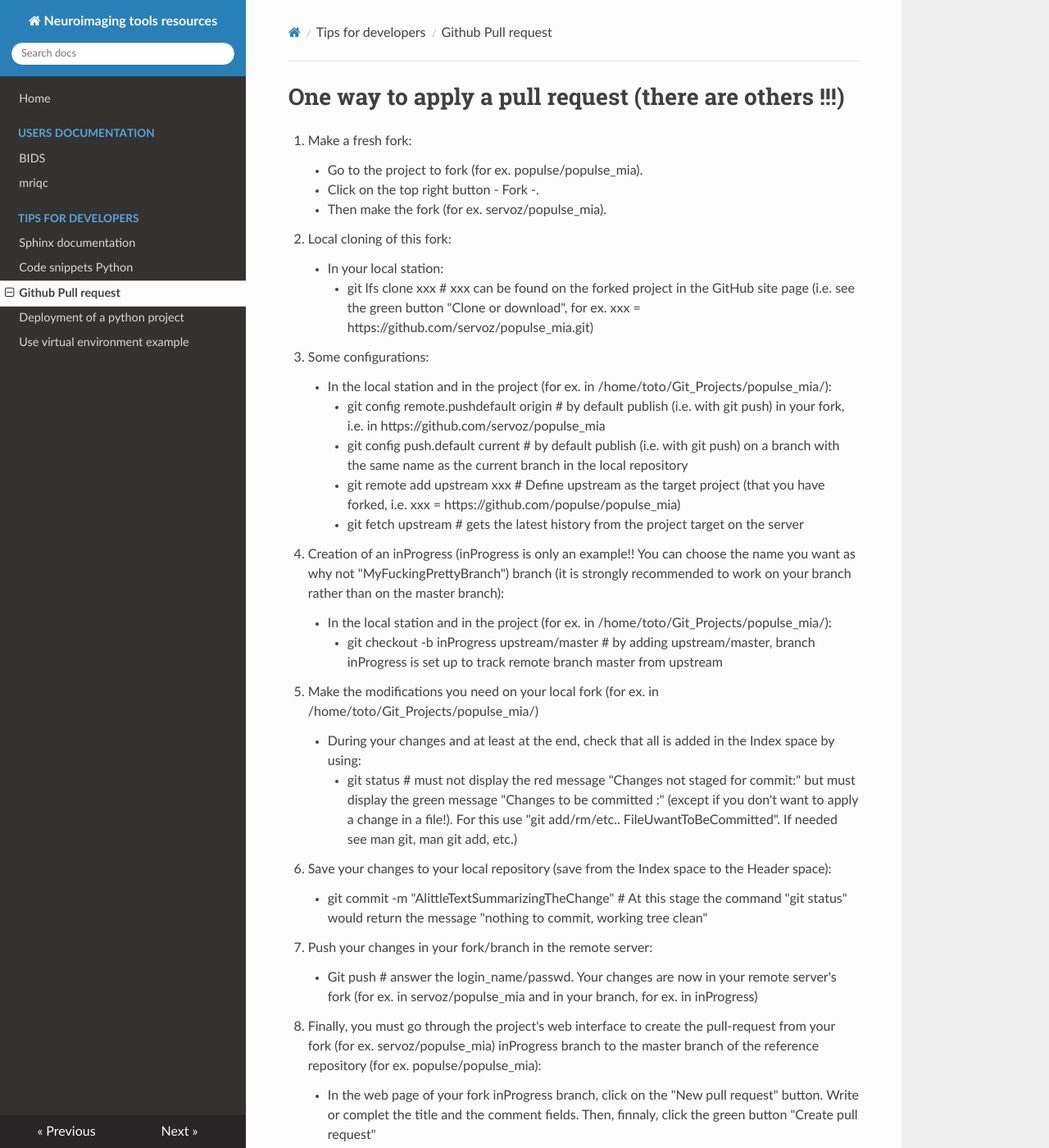
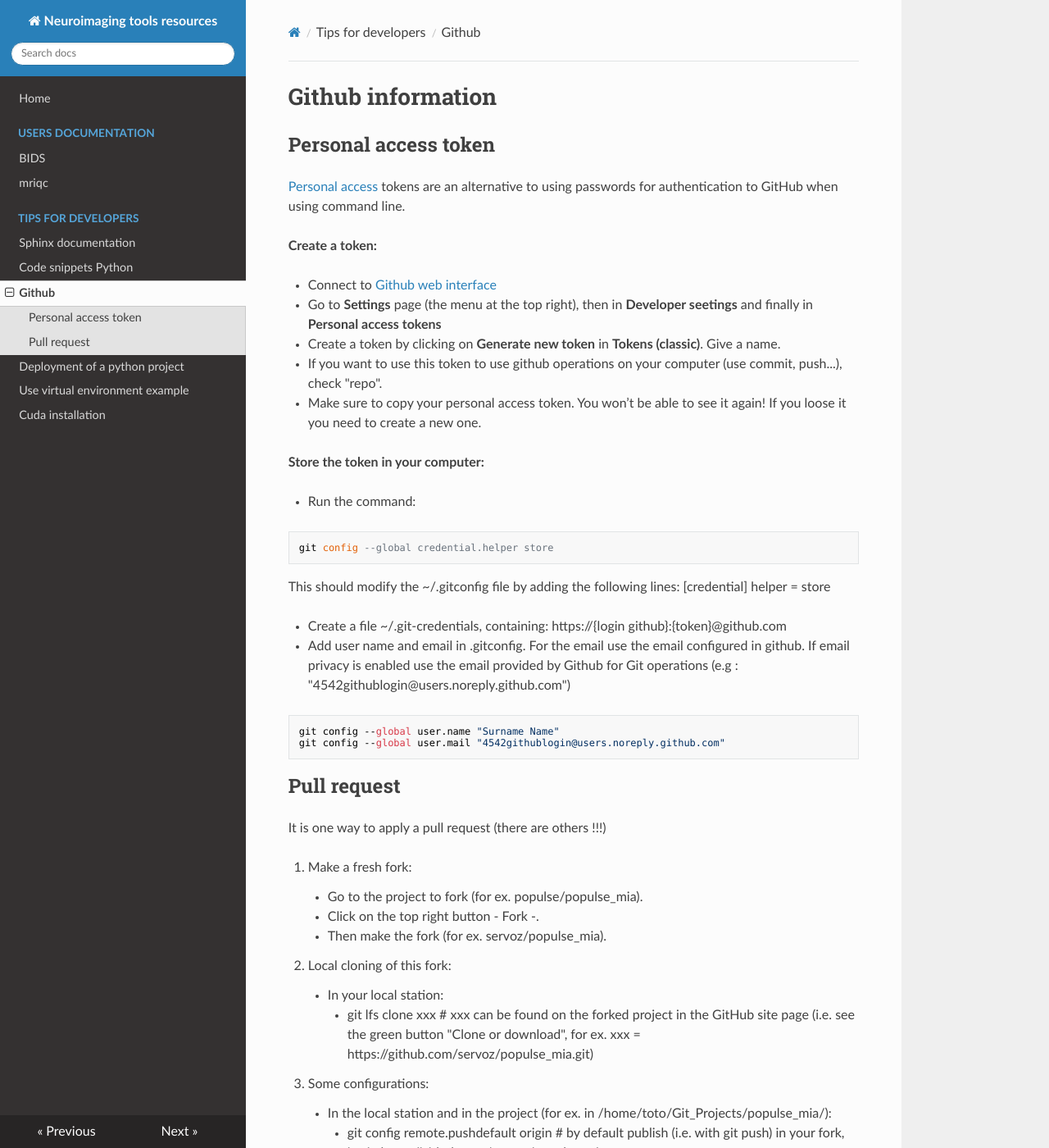
Before and after one commit to IRMaGe-3T/irmage-tools-resources, an MkDocs documentation site: the page built from docs/developers/github.md, in a window 1280 px wide and 1400 px high. Shown: the whole window at 82% size. Built offline with MkDocs 1.6.1, drawn with Linux system fonts in a browser that asks for light colours; nearby versions of some CDN libraries.

````diff
--- a/docs/developers/github-pullrequest.md
+++ b/docs/developers/github.md
@@ -1,5 +1,43 @@
-One way to apply a pull request (there are others !!!)
-=================
+# Github information
+
+## Personal access token
+
+[Personal access]((https://docs.github.com/en/authentication/keeping-your-account-and-data-secure/creating-a-personal-access-token)) tokens are an alternative to using passwords for authentication to GitHub when using command line.
+
+**Create a token:**
+
+- Connect to [Github web interface](https://github.com/)
+
+- Go to **Settings** page (the menu at the top right), then in **Developer seetings** and finally in **Personal access tokens**
+
+- Create a token by clicking on **Generate new token** in **Tokens (classic)**. Give a name.
+
+- If you want to use this token to use github operations on your computer (use commit, push...), check "repo".
+
+- Make sure to copy your personal access token. You won’t be able to see it again! If you loose it you need to create a new one.
+
+**Store the token in your computer:**
+
+- Run the command:
+```
+git config --global credential.helper store
+```
+
+This should modify the ~/.gitconfig file by adding the following lines:  [credential] helper = store
+
+- Create a file ~/.git-credentials, containing: https://{login github}:{token}@github.com
+
+- Add user name and email in .gitconfig. For the email use the email configured in github. If email privacy is enabled use the email provided by Github for Git operations (e.g : "4542githublogin@users.noreply.github.com")
+
+```
+git config --global user.name "Surname Name"
+git config --global user.mail "4542githublogin@users.noreply.github.com"
+```
+
+
+## Pull request
+
+It is one way to apply a pull request (there are others !!!)
 
 1. Make a fresh fork:
     * Go to the project to fork (for ex. populse/populse_mia).
--- a/mkdocs.yml
+++ b/mkdocs.yml
@@ -8,7 +8,8 @@ nav:
     - 'Tips for developers':
       - Sphinx documentation: developers/doc-sphinx.md
       - Code snippets Python: developers/code-snippets-python.md
-      - Github Pull request: developers/github-pullrequest.md
+      - Github: developers/github.md
       - Deployment of a python project: developers/packaging-python-projects.md
       - Use virtual environment example: developers/use-virtual-env-example.md
+      - Cuda installation: developers/installation-cuda.md
 theme: readthedocs
````
Also changed, not shown: .readthedocs.yaml (added, +15 -0 lines), docs/developers/installation-cuda.md (added, +26 -0 lines), docs/index.md (+2 -1 lines).
